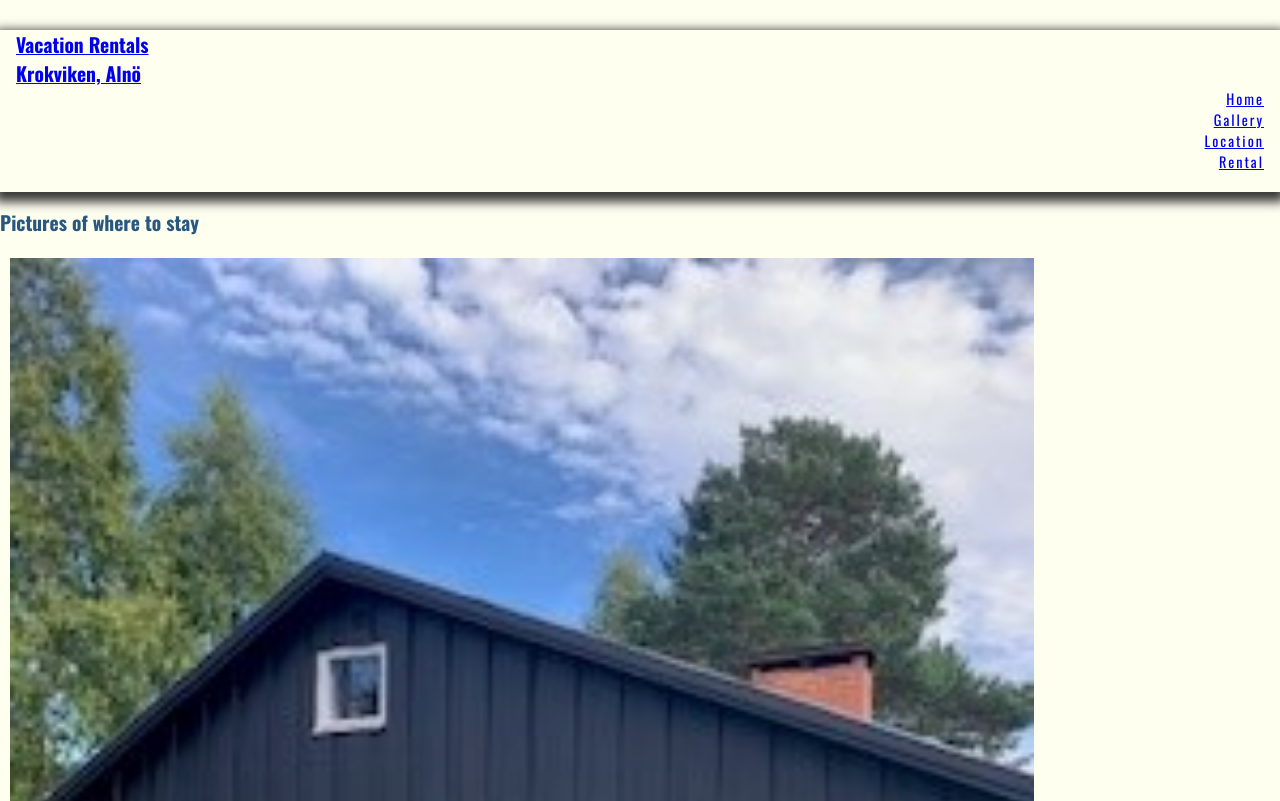
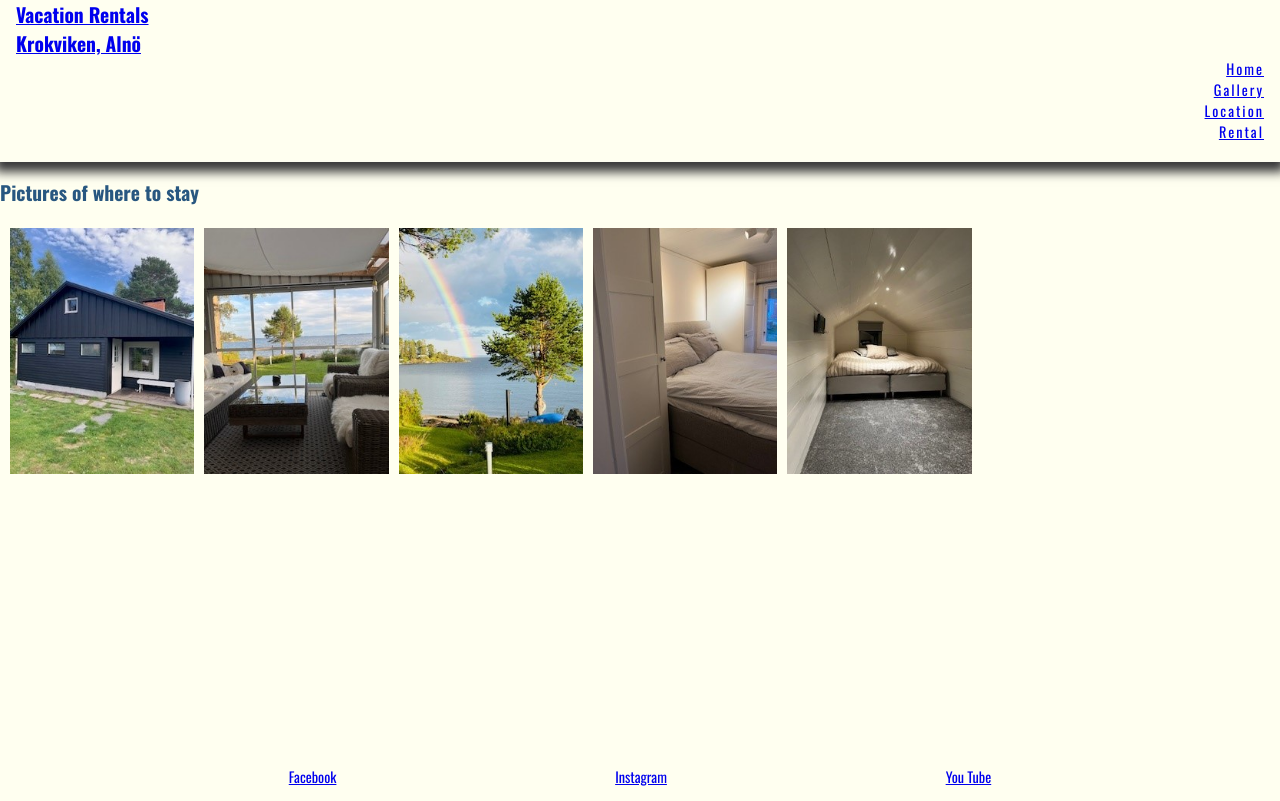
Before and after one commit to Christina5P/rent-a-house, a plain HTML site: page gallery.html in a window 1280 px wide. Shown: the top 801 px of the page. Drawn offline with nearby package versions, Linux system fonts and the light colour scheme.

Commit message:
add css for device >660px fixed with footer

```diff
--- a/assets/css/style.css
+++ b/assets/css/style.css
@@ -8,7 +8,7 @@
 
 header {
     text-align: left;
-    margin-top: 30px;
+   /* margin-top: 30px;*/
 
 }
 
@@ -33,9 +33,7 @@ body {
    }
 
 /* Nav toggle - change menu with drop down */
-/*#nav-toggle:{
-    /*checked~nav
-    display: block;}*/
+
 
 #nav-toggle {
     display: none; }
@@ -132,8 +130,6 @@ body {
         background-repeat: no-repeat;
         display: flex;
         flex-direction: column;
-       /* till större skärmar
-       border-radius: 20px; */
         margin: 5px;
         width:100%;
                     }
@@ -178,3 +174,40 @@ body {
     width: 75%;
     height: 30px;
    }
+
+   #social-networks {
+    text-align: center;
+    padding: 20px 0;
+    display: flex;
+    justify-content: space-evenly;
+    list-style: none;
+    background-color: ivory;
+    font-size: 110%;
+    padding: 5%;
+    color:#285780;
+}
+/*
+#social-networks i {
+    font-size: 160%;
+    padding: 5%;
+    color:#285780;
+}*/
+
+
+
+ /* Media query: Large or landscape phones (660px and up)*/
+ @media screen and (min-width: 660px) {
+    #photos {
+      display: flex;
+      flex-direction: row;
+      width: 18%;
+      border-radius: 20px;
+      }
+      #social-networks {
+        padding: 22% 10px 0 10px;
+        display: flex;
+        align-items: flex-end;
+        width: 100%;
+
+ }
+ }
--- a/gallery.html
+++ b/gallery.html
@@ -45,7 +45,7 @@
 
     <h2 id="pictures"> Pictures of where to stay</h2>
 
-    <div class="gallery">
+    <div class="gallery" id="photos">
                <img src="../assets/img/krokisfront.jpg" alt="front">
                 <img src="../assets/img/krokisaltan.jpg" alt="altan">
                 <img src="../assets/img/krokissea.jpg" alt="Sea">
@@ -54,22 +54,14 @@
 
             </div>
 
+            <footer>
+                    <ul id="social-networks">
+                        <li><a href="https://www.facebook.com/" target="_blank" rel=""noopener" aria-label="Visit our Facebook (open in new tab)"><i class="fa-brands fa-facebook"></i>Facebook</a></li>
+                        <li><a href="https://www.instagram.com/" target="_blank" rel=""noopener" aria-label="Visit our instagram (open in new tab)"><i class="fa-brands fa-instagram"></i>Instagram</a></li>
+                      <li><a href="https://www.youtube.com/" target="_blank" rel=""noopener" aria-label="Visit our YouTube (open in new tab)"><i class="fa-brands fa-youtube"></i>You Tube</a></li>
+                    </ul>
 
-
-            <footer>
-                <ul id="social-networks">
-             <li><a href="https://www.facebook.com/" target="_blank" rel="noopener"
-                 aria-label="Visit our Facebook (open in new tab)"><i class="fa-brands
-                 fa-facebook"></i></a></li>
-             <li><a href="https://www.instagram.com/" target="_blank" rel="noopener"
-                aria-label="Visit our instagram (open in new tab)"><i class="fa-brands
-                fa-instagram"></i></a></li>
-             <li><a href="https://www.youtube.com/" target="_blank" rel="noopener"
-                aria-label="Visit our YouTube (open in new tab)"><i class="fa-brands
-                fa-youtube"></i></a></li>
-                </ul>
-
-            </footer>
+                </footer>
 
         </body>
 </html>
```
Also changed, not shown: index.html (+4 -6 lines), location.html (+10 -2 lines), rental.html (+8 -13 lines).
